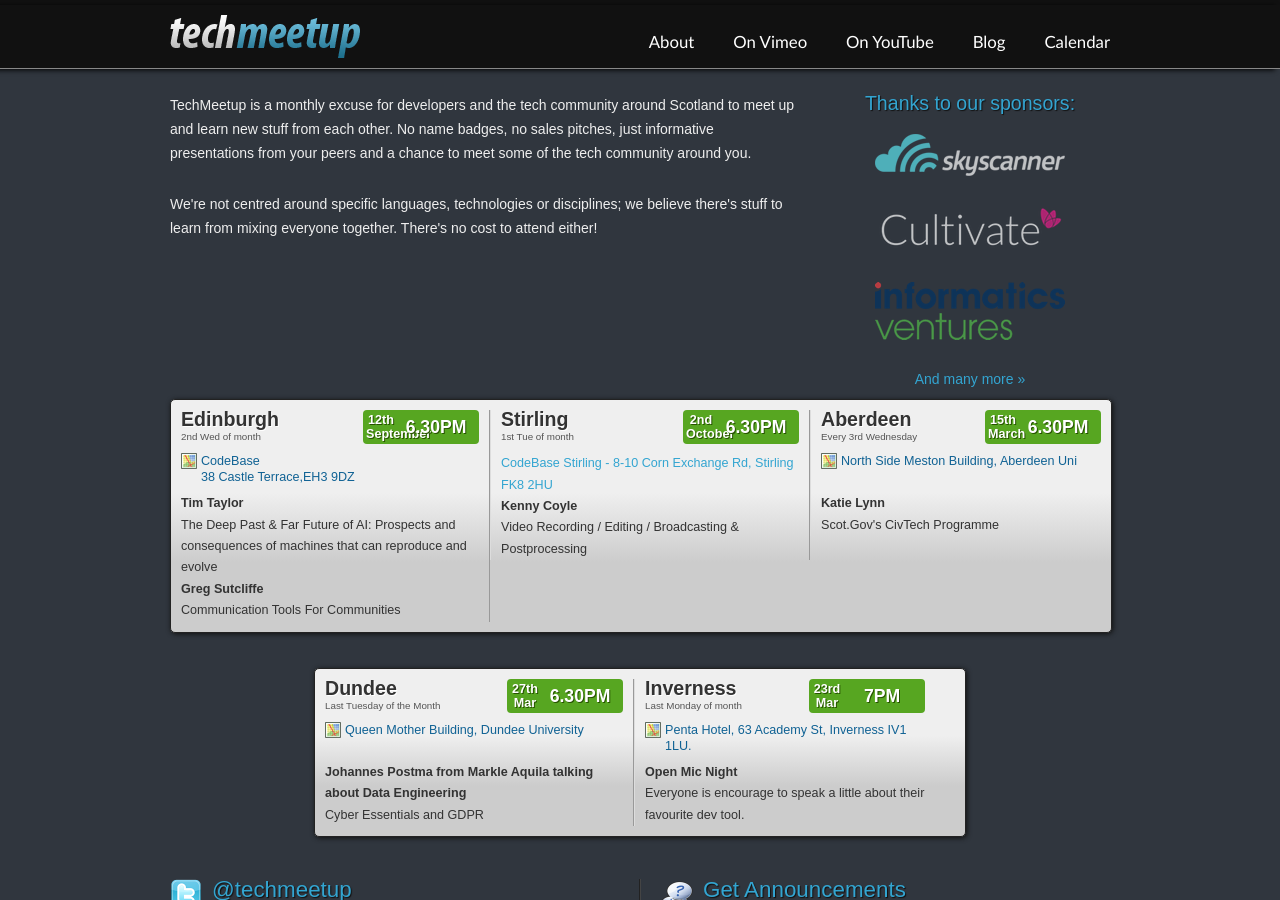
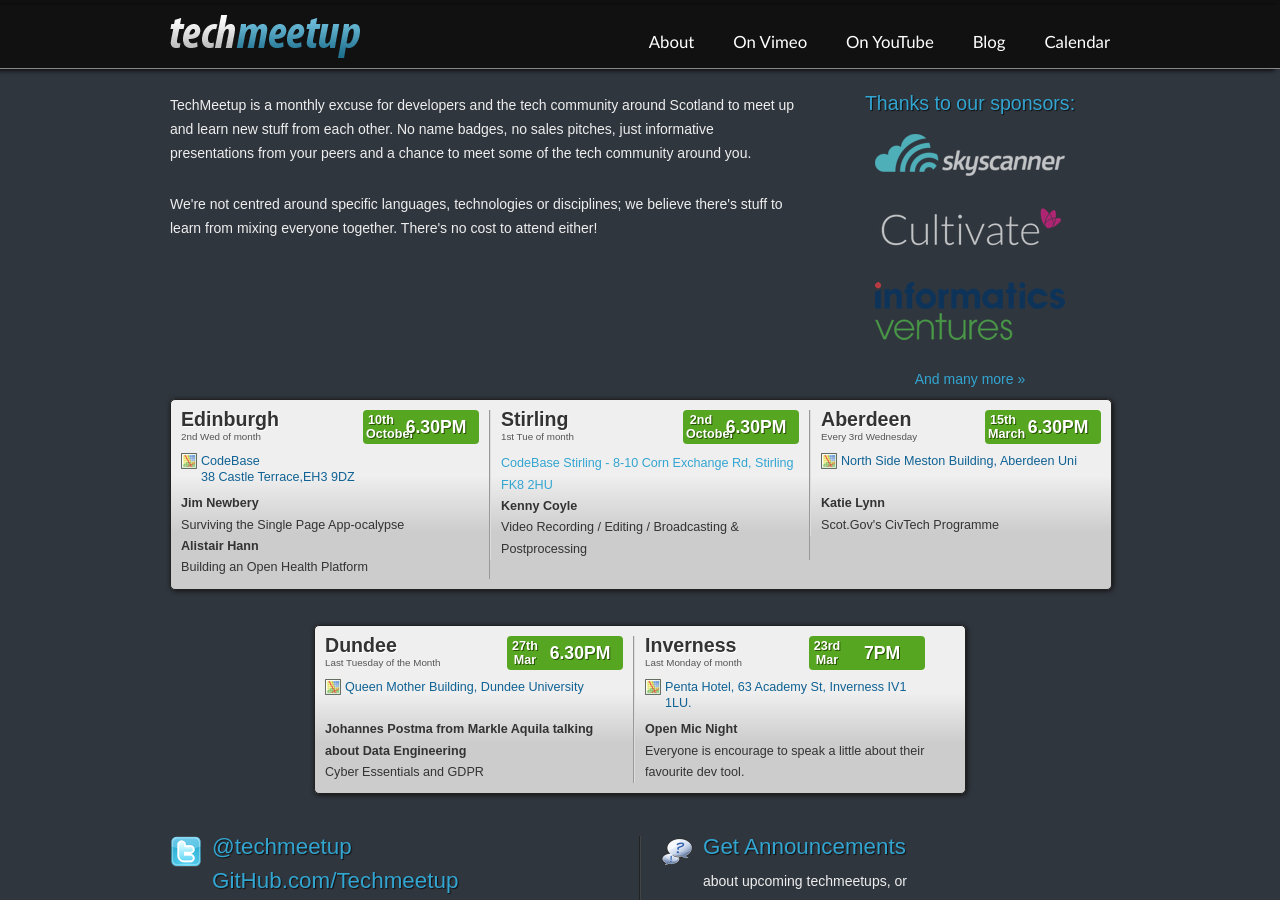
Before and after one commit to techmeetup/techmeetup.co.uk, a Jekyll site: the page built from index.html, in a window 1280 px wide and 900 px high. Built offline with Jekyll 4.4.1, drawn with Linux system fonts in a browser that asks for light colours.

Commit message:
Made changes for Edinburgh in October

```diff
--- a/_data/index.json
+++ b/_data/index.json
@@ -2,16 +2,16 @@
   "edinburgh": {
     "speakers": [
       {
-        "name": "Tim Taylor",
-        "talk": "The Deep Past & Far Future of AI: Prospects and consequences of machines that can reproduce and evolve"
+        "name": "Jim Newbery",
+        "talk": "Surviving the Single Page App-ocalypse"
       },
       {
-        "name": "Greg Sutcliffe",
-        "talk": "Communication Tools For Communities"
+        "name": "Alistair Hann",
+        "talk": "Building an Open Health Platform"
       }
     ],
-    "day": "12th",
-    "month": "September"
+    "day": "10th",
+    "month": "October"
   },
   "glasgow": {
     "speakers": [
```
